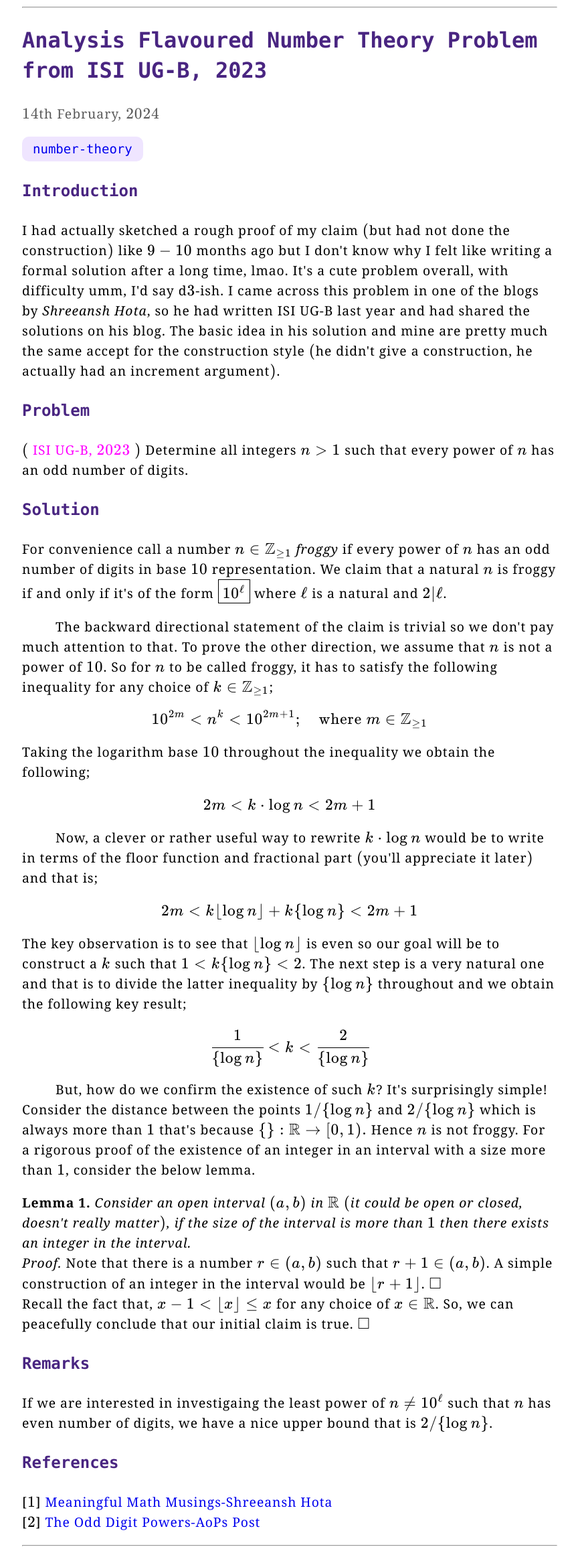
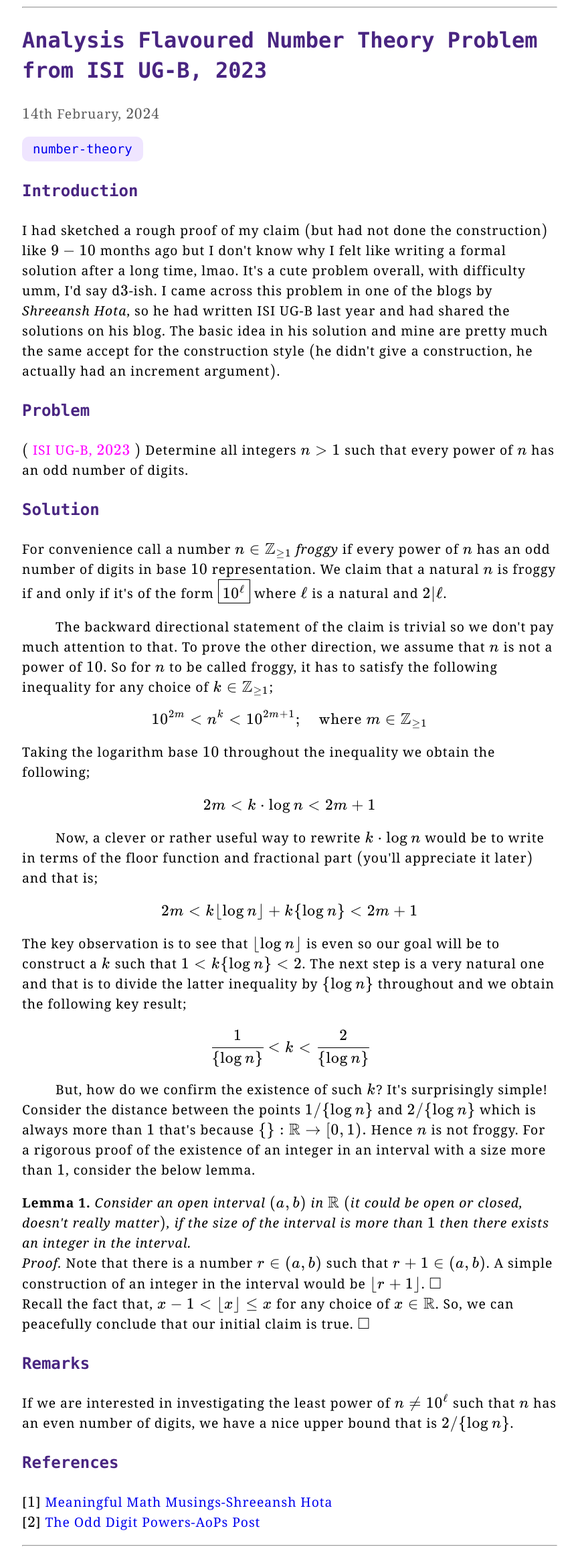
Before and after one commit to golibaje/golibaje.github.io, a plain HTML site: page bp-2.html in a window 1280 px wide. Shown: the part 142-2458 px from the top of the page at 67% size, without its empty margins (207-1071 px from the left). Drawn offline with nearby package versions, Linux system fonts and the light colour scheme; a web font is replaced by a local one.

Commit message:
Update bp-2.html

```diff
--- a/bp-2.html
+++ b/bp-2.html
@@ -51,7 +51,7 @@
 
     <h3 class="head3">Introduction</h2>
     <p class="formatp">
-        I had actually sketched a rough proof of my claim $($but had not done the construction$)$ like $9-10$ months ago but I don't know why I felt like writing a formal solution after a long time, lmao. It's a cute problem overall, with difficulty umm, I'd say d$3$-ish. I came across this problem in one of the blogs by <i>Shreeansh Hota</i>, so he had written ISI UG-B last year and had shared the solutions on his blog. The basic idea in his solution and mine are pretty much the same accept for the construction style $($he didn't give a construction, he actually had an increment argument$)$.
+        I had sketched a rough proof of my claim $($but had not done the construction$)$ like $9-10$ months ago but I don't know why I felt like writing a formal solution after a long time, lmao. It's a cute problem overall, with difficulty umm, I'd say d$3$-ish. I came across this problem in one of the blogs by <i>Shreeansh Hota</i>, so he had written ISI UG-B last year and had shared the solutions on his blog. The basic idea in his solution and mine are pretty much the same accept for the construction style $($he didn't give a construction, he actually had an increment argument$)$.
     </p>
 
     <h3 class="head3">Problem</h3>
@@ -88,7 +88,7 @@
 
     <h3 class="head3">Remarks</h3>
     <p class="formatp">
-        If we are interested in investigaing the least power of $n\ne 10^{\ell}$ such that $n$ has even number of digits, we have a nice upper bound that is $2/\{\log n\}$.
+        If we are interested in investigating the least power of $n\ne 10^{\ell}$ such that $n$ has an even number of digits, we have a nice upper bound that is $2/\{\log n\}$.
     </p>
     <h3 class="head3">References</h3>
     <p class="formatp">
```
